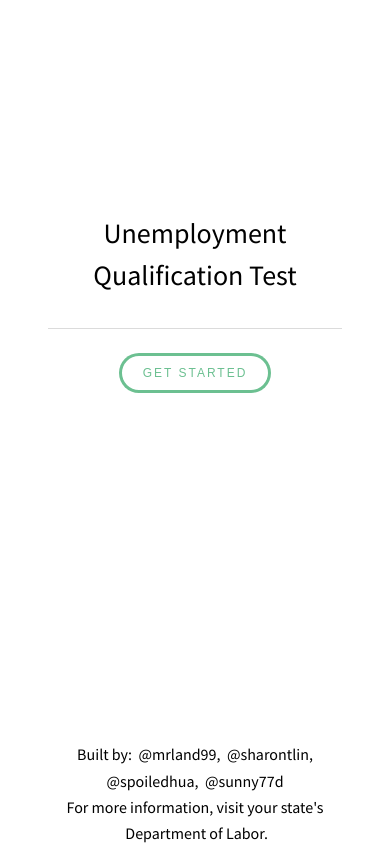
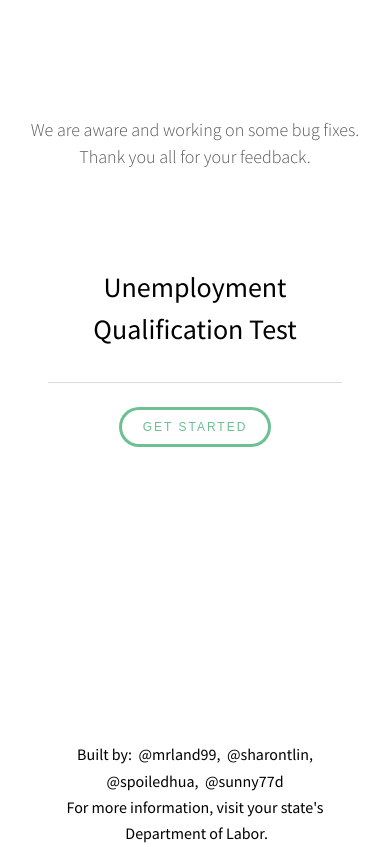
Before and after one commit to sharontlin/unemployment-quiz, a plain HTML site: page index.html in a window 390 px wide. Drawn offline with Linux system fonts and the light colour scheme.

Commit message:
update bug status

```diff
--- a/css/style.css
+++ b/css/style.css
@@ -140,6 +140,9 @@ a {
 }
 
 @media screen and (max-width: 480px) {
+    .grid-container h2 {
+        font-size: 18px;
+    }
     #quiz h1 {
         font-size: 28px;
     }
--- a/index.html
+++ b/index.html
@@ -13,6 +13,7 @@
     <body class="subpage">
 
         <div class="grid-container">
+            <h2>We are aware and working on some bug fixes. Thank you all for your feedback. </h2>
             <div class="grid">
                 <div id="quiz">
                     <h1>Unemployment Qualification Test</h1>
```
